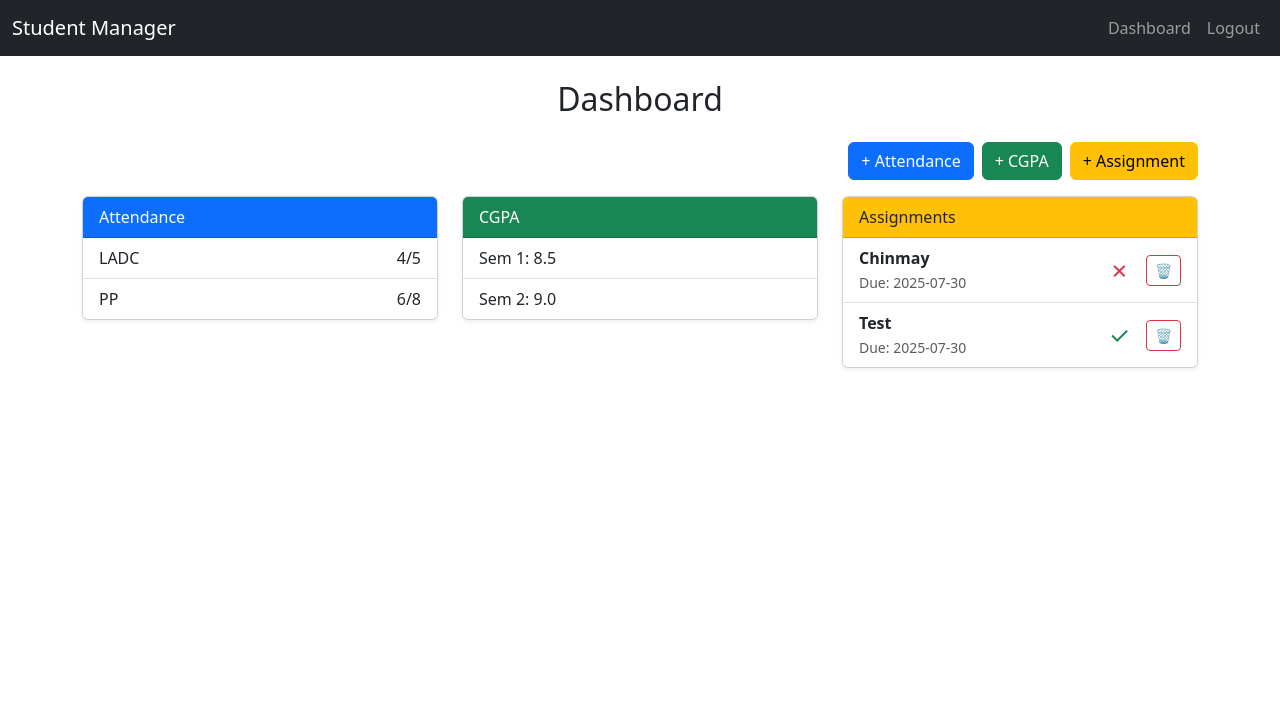
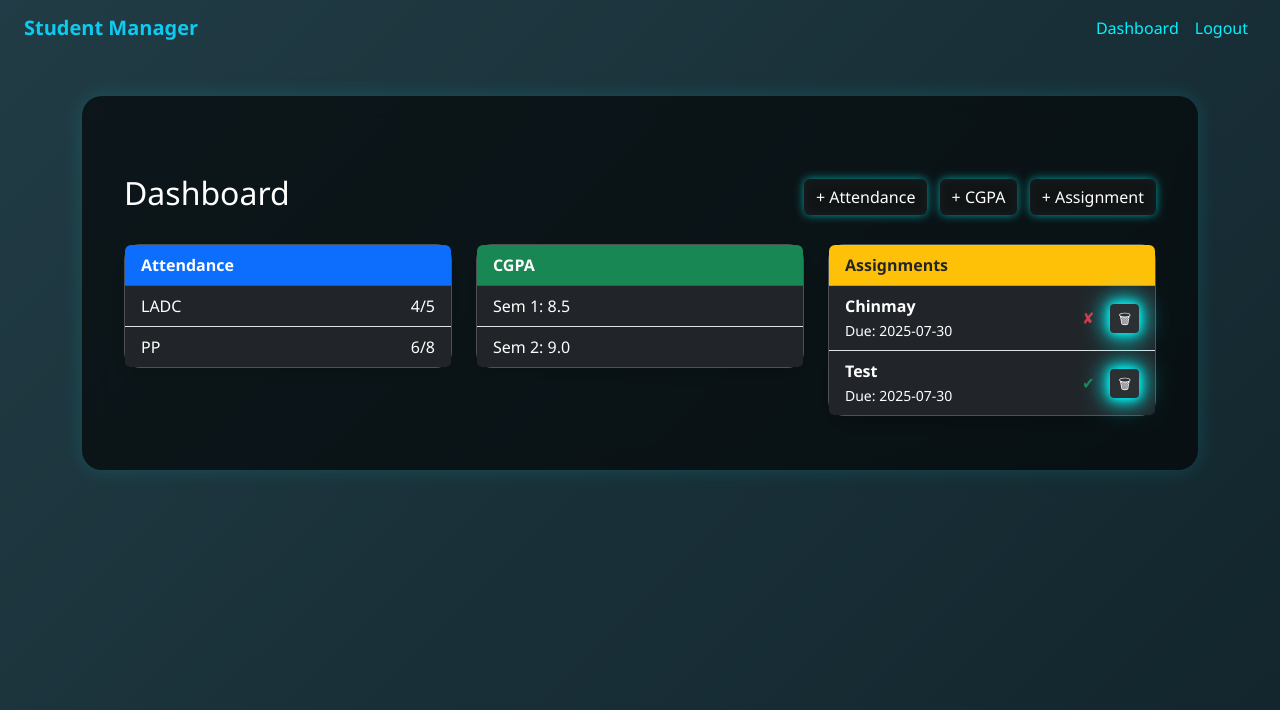
Before and after one commit to RohitBhanose/Student-Manager-Project, a Flask app: page /dashboard in a window 1280 px wide. Shown: the top 710 px of the page. Run offline with Flask 3, Linux system fonts and the light colour scheme; a user stored in the database is signed in; data comes from the database, SQL or seed files in the repository; both versions use the stored data as it was after the commit.

Commit message:
Updated Background and UI

```diff
--- a/templates/dashboard.html
+++ b/templates/dashboard.html
@@ -2,74 +2,83 @@
 {% block title %}Dashboard{% endblock %}
 
 {% block content %}
-<h2 class="text-center mb-4">Dashboard</h2>
-
-<!-- Add buttons -->
-<div class="d-flex justify-content-end mb-3">
-  <a href="/add_attendance" class="btn btn-primary me-2">+ Attendance</a>
-  <a href="/add_cgpa" class="btn btn-success me-2">+ CGPA</a>
-  <a href="/add_assignment" class="btn btn-warning">+ Assignment</a>
+<div class="container mt-5">
+  <div class="d-flex justify-content-between align-items-center mb-4">
+    <h2 class="text-white">Dashboard</h2>
+    <div>
+      <a href="/add_attendance" class="btn btn-outline-info me-2 shadow-glow">+ Attendance</a>
+      <a href="/add_cgpa" class="btn btn-outline-success me-2 shadow-glow">+ CGPA</a>
+      <a href="/add_assignment" class="btn btn-outline-warning shadow-glow">+ Assignment</a>
+    </div>
   </div>
 
   <div class="row">
-  <!-- Attendance Card -->
-  <div class="col-md-4">
-    <div class="card mb-3 shadow-sm">
-      <div class="card-header bg-primary text-white">Attendance</div>
+    <!-- Attendance -->
+    <div class="col-md-4 mb-4">
+      <div class="card bg-dark text-white shadow rounded-4">
+        <div class="card-header bg-primary text-white fw-bold rounded-top">Attendance</div>
         <ul class="list-group list-group-flush">
           {% for a in attendance %}
-        <li class="list-group-item d-flex justify-content-between">
+          <li class="list-group-item d-flex justify-content-between bg-dark text-white">
             <span>{{ a.subject }}</span>
             <span>{{ a.attended }}/{{ a.total_classes }}</span>
           </li>
-        {% else %}
-        <li class="list-group-item text-muted">No records yet.</li>
           {% endfor %}
         </ul>
       </div>
     </div>
 
-  <!-- CGPA Card -->
-  <div class="col-md-4">
-    <div class="card mb-3 shadow-sm">
-      <div class="card-header bg-success text-white">CGPA</div>
+    <!-- CGPA -->
+    <div class="col-md-4 mb-4">
+      <div class="card bg-dark text-white shadow rounded-4">
+        <div class="card-header bg-success text-white fw-bold rounded-top">CGPA</div>
         <ul class="list-group list-group-flush">
           {% for c in cgpa %}
-        <li class="list-group-item">Sem {{ c.semester }}: {{ c.gpa }}</li>
-        {% else %}
-        <li class="list-group-item text-muted">No records yet.</li>
+          <li class="list-group-item bg-dark text-white">Sem {{ c.semester }}: {{ c.gpa }}</li>
           {% endfor %}
         </ul>
       </div>
     </div>
 
-  <!-- Assignments Card -->
-  <div class="col-md-4">
-    <div class="card mb-3 shadow-sm">
-      <div class="card-header bg-warning">Assignments</div>
+    <!-- Assignments -->
+    <div class="col-md-4 mb-4">
+      <div class="card bg-dark text-white shadow rounded-4">
+        <div class="card-header bg-warning text-dark fw-bold rounded-top">Assignments</div>
         <ul class="list-group list-group-flush">
           {% for a in assignments %}
-        <li class="list-group-item d-flex justify-content-between align-items-center">
+          <li class="list-group-item d-flex justify-content-between align-items-center bg-dark text-white">
             <div>
               <strong>{{ a.title }}</strong><br>
-            <small class="text-muted">Due: {{ a.deadline }}</small>
+              <small>Due: {{ a.deadline }}</small>
             </div>
             <div class="d-flex align-items-center">
               {% if a.submitted %}
-              <span class="text-success fs-4 me-3">&#10003;</span>
+              <span class="text-success me-3" title="Submitted">✔</span>
               {% else %}
-              <span class="text-danger fs-4 me-3">&#10007;</span>
+              <span class="text-danger me-3" title="Not Submitted">✘</span>
               {% endif %}
-            <form action="{{ url_for('delete_assignment', assignment_id=a.id) }}" method="POST" onsubmit="return confirm('Are you sure you want to delete this assignment?');">
-              <button type="submit" class="btn btn-sm btn-outline-danger">🗑️</button>
+              <form method="POST" action="/delete_assignment/{{ a.id }}">
+                <button type="submit" class="btn btn-outline-danger btn-sm" title="Delete">
+                  🗑
+                </button>
               </form>
             </div>
           </li>
-        {% else %}
-        <li class="list-group-item text-muted">No assignments yet.</li>
           {% endfor %}
         </ul>
       </div>
     </div>
   </div>
+</div>
+
+<style>
+  .shadow-glow {
+    box-shadow: 0 0 10px rgba(0, 255, 255, 0.6);
+    transition: 0.3s ease;
+  }
+
+  .shadow-glow:hover {
+    box-shadow: 0 0 20px rgba(0, 255, 255, 0.9);
+  }
+</style>
 {% endblock %}
--- a/templates/layout.html
+++ b/templates/layout.html
@@ -1,34 +1,102 @@
-<!-- layout.html: Base layout using Bootstrap -->
 <!DOCTYPE html>
 <html lang="en">
+
 <head>
-  <meta charset="UTF-8">
-  <meta name="viewport" content="width=device-width, initial-scale=1.0">
+  <meta charset="UTF-8" />
+  <meta name="viewport" content="width=device-width, initial-scale=1.0" />
   <title>{% block title %}Student Manager{% endblock %}</title>
-  <link href="https://cdn.jsdelivr.net/npm/bootstrap@5.3.2/dist/css/bootstrap.min.css" rel="stylesheet">
+  <link href="https://cdn.jsdelivr.net/npm/bootstrap@5.3.2/dist/css/bootstrap.min.css" rel="stylesheet" />
+  <style>
+    /* Background Animation */
+    body {
+      margin: 0;
+      padding: 0;
+      font-family: 'Segoe UI', Tahoma, Geneva, Verdana, sans-serif;
+      background: linear-gradient(-45deg, #0f2027, #203a43, #2c5364, #0f2027);
+      background-size: 400% 400%;
+      animation: gradient 15s ease infinite;
+      color: white;
+    }
+
+    @keyframes gradient {
+      0% {
+        background-position: 0% 50%;
+      }
+
+      50% {
+        background-position: 100% 50%;
+      }
+
+      100% {
+        background-position: 0% 50%;
+      }
+    }
+
+    .glass-container {
+      background-color: rgba(0, 0, 0, 0.6);
+      backdrop-filter: blur(10px);
+      border-radius: 20px;
+      padding: 30px;
+      margin-top: 40px;
+      box-shadow: 0 0 20px rgba(0, 255, 255, 0.15);
+    }
+
+    .card,
+    .form-control,
+    .btn {
+      background-color: rgba(255, 255, 255, 0.05);
+      backdrop-filter: blur(5px);
+      border: 1px solid rgba(255, 255, 255, 0.2);
+      color: white;
+    }
+
+    .btn {
+      border: none;
+      box-shadow: 0 0 10px #00ffff, 0 0 20px #00ffff, 0 0 30px #00ffff;
+      transition: all 0.3s ease-in-out;
+    }
+
+    .btn:hover {
+      box-shadow: 0 0 20px #00ffff, 0 0 40px #00ffff;
+      transform: translateY(-2px);
+      opacity: 0.9;
+    }
+
+    .nav-link {
+      color: #00f2ff !important;
+    }
+
+    .nav-link:hover {
+      text-decoration: underline;
+    }
+  </style>
 </head>
+
 <body>
-  <nav class="navbar navbar-expand-lg navbar-dark bg-dark">
-    <div class="container-fluid">
-      <a class="navbar-brand" href="/dashboard">Student Manager</a>
+
+  <!-- Navbar -->
+  <nav class="navbar navbar-expand-lg navbar-dark bg-transparent px-4">
+    <a class="navbar-brand text-info fw-bold" href="/dashboard">Student Manager</a>
     <div class="collapse navbar-collapse">
       <ul class="navbar-nav ms-auto">
+        {% if session['user_id'] %}
         <li class="nav-item"><a class="nav-link" href="/dashboard">Dashboard</a></li>
         <li class="nav-item"><a class="nav-link" href="/logout">Logout</a></li>
+        {% else %}
+        <li class="nav-item"><a class="nav-link" href="/">Login</a></li>
+        <li class="nav-item"><a class="nav-link" href="/signup">Sign Up</a></li>
+        {% endif %}
       </ul>
-      </div>
     </div>
   </nav>
 
-  <div class="container mt-4">
-    {% with messages = get_flashed_messages() %}
-      {% if messages %}
-        <div class="alert alert-info">{{ messages[0] }}</div>
-      {% endif %}
-    {% endwith %}
+  <!-- Main content -->
+  <div class="container">
+    <div class="glass-container">
       {% block content %}{% endblock %}
     </div>
+  </div>
 
-  <script src="https://cdn.jsdelivr.net/npm/bootstrap@5.3.2/dist/js/bootstrap.bundle.min.js"></script>
 </body>
+
 </html>
```
Also changed, not shown: templates/login.html (+19 -11 lines), database.db, static/images/background.jpg.png (added). Lines whose indentation alone changed are shown as unchanged.
